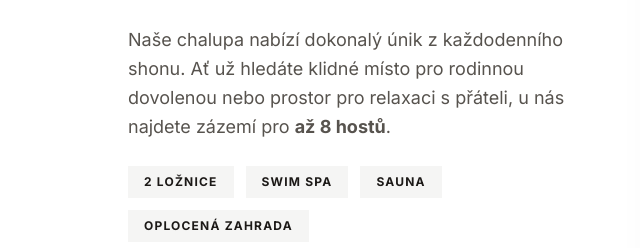
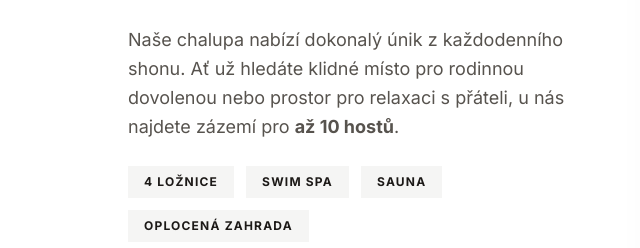
Before and after one commit to Kaiasaki/web-Vesnicka-chalupa, a plain HTML site: page index.html in a window 1280 px wide. Shown: the part 987-1235 px from the top of the page, 0-640 px from the left. Drawn offline with nearby package versions, Linux system fonts and the light colour scheme; a web font is replaced by a local one.

Commit message:
Update guest capacity and bedrooms

```diff
--- a/index.html
+++ b/index.html
@@ -33,10 +33,10 @@
                 <div>
                     <h2 class="text-4xl mb-8 text-stone-900 font-light tracking-tight text-balance">Váš soukromý ráj na <span class="font-serif italic text-amber-800">Drahanské vrchovině</span></h2>
                     <p class="text-stone-600 mb-6 leading-relaxed text-lg">
-                        Naše chalupa nabízí dokonalý únik z každodenního shonu. Ať už hledáte klidné místo pro rodinnou dovolenou nebo prostor pro relaxaci s přáteli, u nás najdete zázemí pro <strong>až 8 hostů</strong>.
+                        Naše chalupa nabízí dokonalý únik z každodenního shonu. Ať už hledáte klidné místo pro rodinnou dovolenou nebo prostor pro relaxaci s přáteli, u nás najdete zázemí pro <strong>až 10 hostů</strong>.
                     </p>
                     <div class="flex flex-wrap gap-3 mb-8">
-                        <span class="bg-stone-100 px-4 py-2 text-xs font-bold uppercase tracking-widest">2 ložnice</span>
+                        <span class="bg-stone-100 px-4 py-2 text-xs font-bold uppercase tracking-widest">4 ložnice</span>
                         <span class="bg-stone-100 px-4 py-2 text-xs font-bold uppercase tracking-widest">Swim Spa</span>
                         <span class="bg-stone-100 px-4 py-2 text-xs font-bold uppercase tracking-widest">Sauna</span>
                         <span class="bg-stone-100 px-4 py-2 text-xs font-bold uppercase tracking-widest">Oplocená zahrada</span>
```
